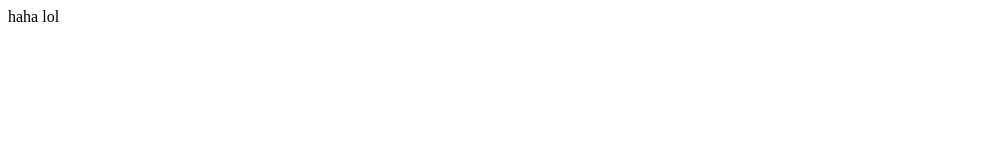
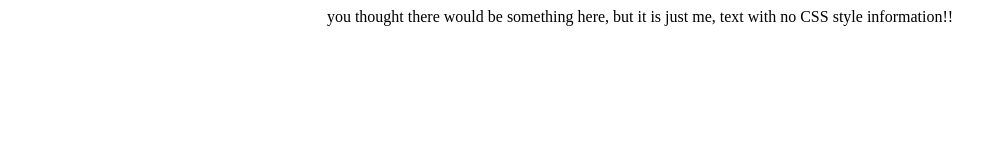
Before and after one commit to Shibodo/furryheck, a plain HTML site: page index.html in a window 1280 px wide. Shown: the whole page, without its empty margins (0-1007 px from the left). Drawn offline with Linux system fonts and the light colour scheme.

Commit message:
Update index.html

```diff
--- a/index.html
+++ b/index.html
@@ -1 +1 @@
-<p>haha lol</p>
+<p align="center">you thought there would be something here, but it is just me, text with no CSS style information!!</p>
```
